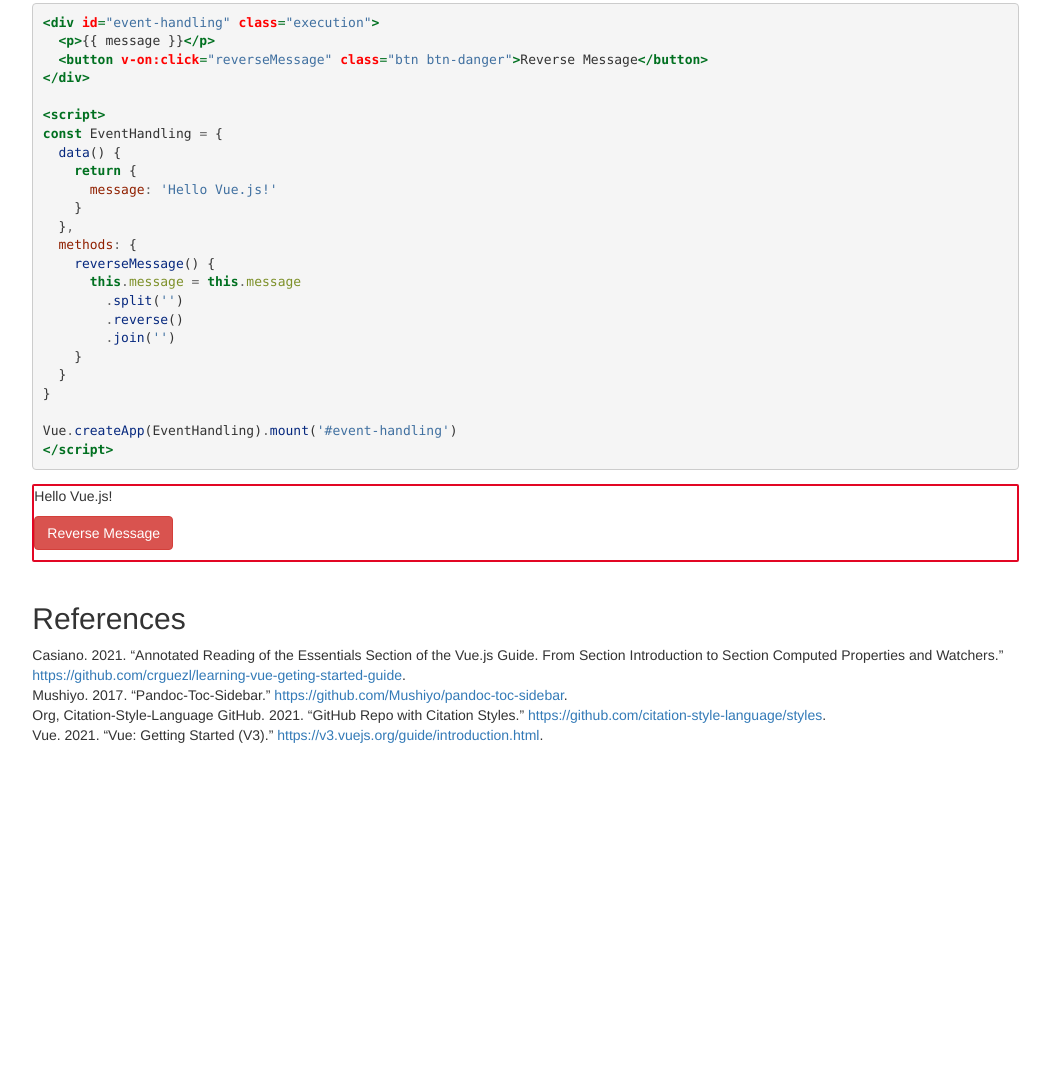
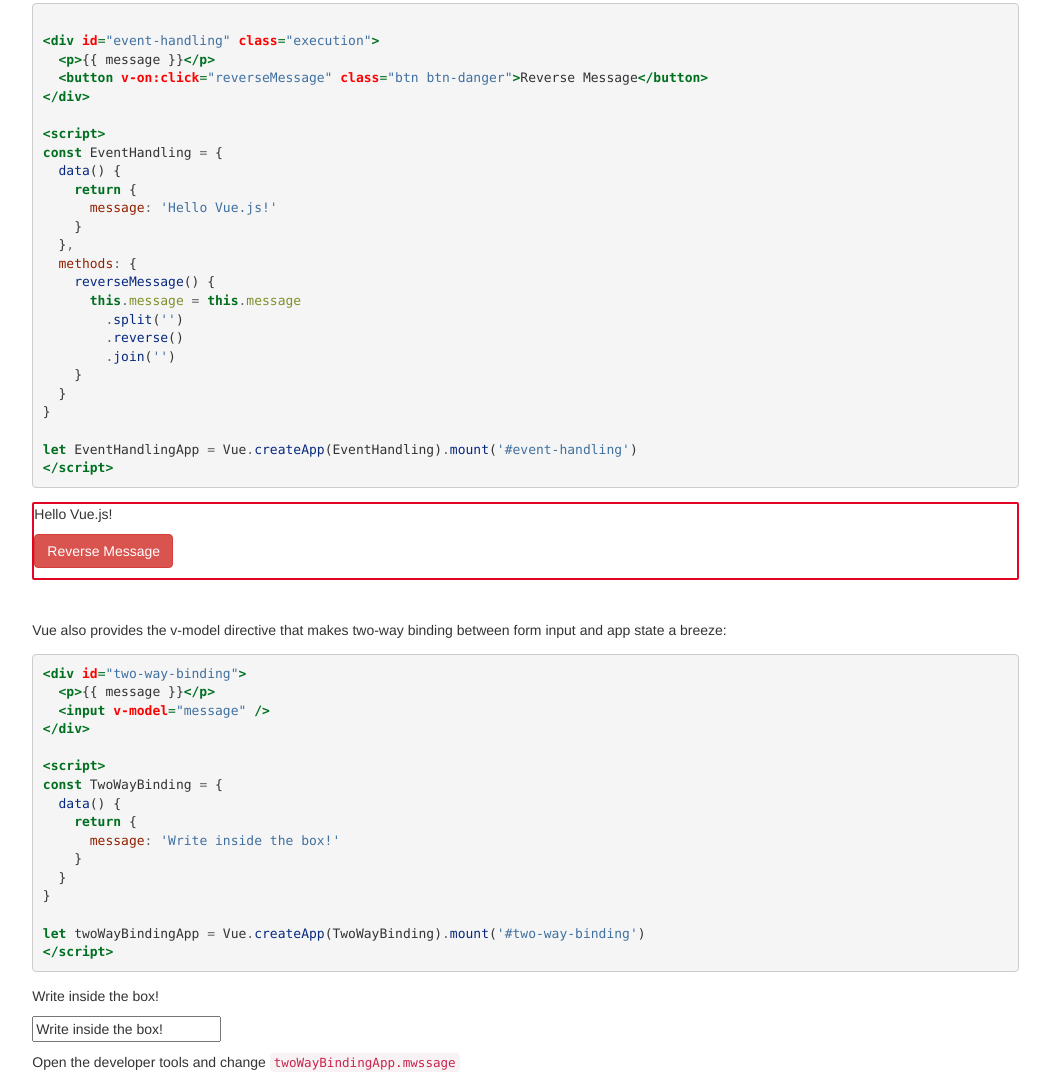
Before and after one commit to crguezl/learning-vue-3-getting-started-guide, a plain HTML site: page index.html in a window 1280 px wide. Shown: the part 3709-4784 px from the top of the page, without its empty margins (221-1271 px from the left). Before the commit the page ends 4474 px from the top, so only its background shows below. Drawn offline with nearby package versions, Linux system fonts and the light colour scheme.

Commit message:
index.html src/introduction.md

```diff
--- a/index.html
+++ b/index.html
@@ -303,7 +303,7 @@ let counterApp = Vue.createApp(Counter).mount('#counter')
 <span id="cb4-26"><a href="#cb4-26" aria-hidden="true" tabindex="-1"></a>  }</span>
 <span id="cb4-27"><a href="#cb4-27" aria-hidden="true" tabindex="-1"></a>}</span>
 <span id="cb4-28"><a href="#cb4-28" aria-hidden="true" tabindex="-1"></a></span>
-<span id="cb4-29"><a href="#cb4-29" aria-hidden="true" tabindex="-1"></a>Vue<span class="op">.</span><span class="fu">createApp</span>(Counter2)<span class="op">.</span><span class="fu">mount</span>(<span class="st">&#39;#counter2&#39;</span>)</span>
+<span id="cb4-29"><a href="#cb4-29" aria-hidden="true" tabindex="-1"></a><span class="kw">const</span> Counter2App <span class="op">=</span> Vue<span class="op">.</span><span class="fu">createApp</span>(Counter2)<span class="op">.</span><span class="fu">mount</span>(<span class="st">&#39;#counter2&#39;</span>)</span>
 <span id="cb4-30"><a href="#cb4-30" aria-hidden="true" tabindex="-1"></a><span class="kw">&lt;/script&gt;</span></span></code></pre></div>
 <div id="counter2" class="execution input-group mb-3"">
   Counter: {{ counter }}
@@ -332,7 +332,7 @@ const Counter2 = {
   }
 }
 
-Vue.createApp(Counter2).mount('#counter2')
+const Counter2App = Vue.createApp(Counter2).mount('#counter2')
 </script>
 <p>To let users interact with our app, we can use the <code>v-on</code> directive to attach event listeners that invoke methods on our instances.</p>
 <p>Note that in this method we update the state of our app without touching the DOM - all DOM manipulations are handled by Vue, and the code you write is focused on the underlying logic.</p>
@@ -358,30 +358,31 @@ Vue.createApp(AttributeBinding).mount('#bind-attribute')
 <h3 id="handling-user-input-with-v-on-and-v-model">Handling User Input with v-on and v-model</h3>
 <p>To let users interact with our app, we can use the <code>v-on</code> directive to attach event listeners that invoke methods on our instances.</p>
 <p>Note that in this method we update the state of our app without touching the DOM - all DOM manipulations are handled by Vue, and the code you write is focused on the underlying logic.</p>
-<div class="sourceCode" id="cb5"><pre class="sourceCode html"><code class="sourceCode html"><span id="cb5-1"><a href="#cb5-1" aria-hidden="true" tabindex="-1"></a><span class="kw">&lt;div</span> <span class="er">id</span><span class="ot">=</span><span class="st">&quot;event-handling&quot;</span> <span class="er">class</span><span class="ot">=</span><span class="st">&quot;execution&quot;</span><span class="kw">&gt;</span></span>
-<span id="cb5-2"><a href="#cb5-2" aria-hidden="true" tabindex="-1"></a>  <span class="kw">&lt;p&gt;</span>{{ message }}<span class="kw">&lt;/p&gt;</span></span>
-<span id="cb5-3"><a href="#cb5-3" aria-hidden="true" tabindex="-1"></a>  <span class="kw">&lt;button</span> <span class="er">v-on:click</span><span class="ot">=</span><span class="st">&quot;reverseMessage&quot;</span> <span class="er">class</span><span class="ot">=</span><span class="st">&quot;btn btn-danger&quot;</span><span class="kw">&gt;</span>Reverse Message<span class="kw">&lt;/button&gt;</span></span>
-<span id="cb5-4"><a href="#cb5-4" aria-hidden="true" tabindex="-1"></a><span class="kw">&lt;/div&gt;</span></span>
-<span id="cb5-5"><a href="#cb5-5" aria-hidden="true" tabindex="-1"></a></span>
-<span id="cb5-6"><a href="#cb5-6" aria-hidden="true" tabindex="-1"></a><span class="kw">&lt;script&gt;</span></span>
-<span id="cb5-7"><a href="#cb5-7" aria-hidden="true" tabindex="-1"></a><span class="kw">const</span> EventHandling <span class="op">=</span> {</span>
-<span id="cb5-8"><a href="#cb5-8" aria-hidden="true" tabindex="-1"></a>  <span class="fu">data</span>() {</span>
-<span id="cb5-9"><a href="#cb5-9" aria-hidden="true" tabindex="-1"></a>    <span class="cf">return</span> {</span>
-<span id="cb5-10"><a href="#cb5-10" aria-hidden="true" tabindex="-1"></a>      <span class="dt">message</span><span class="op">:</span> <span class="st">&#39;Hello Vue.js!&#39;</span></span>
-<span id="cb5-11"><a href="#cb5-11" aria-hidden="true" tabindex="-1"></a>    }</span>
-<span id="cb5-12"><a href="#cb5-12" aria-hidden="true" tabindex="-1"></a>  }<span class="op">,</span></span>
-<span id="cb5-13"><a href="#cb5-13" aria-hidden="true" tabindex="-1"></a>  <span class="dt">methods</span><span class="op">:</span> {</span>
-<span id="cb5-14"><a href="#cb5-14" aria-hidden="true" tabindex="-1"></a>    <span class="fu">reverseMessage</span>() {</span>
-<span id="cb5-15"><a href="#cb5-15" aria-hidden="true" tabindex="-1"></a>      <span class="kw">this</span><span class="op">.</span><span class="at">message</span> <span class="op">=</span> <span class="kw">this</span><span class="op">.</span><span class="at">message</span></span>
-<span id="cb5-16"><a href="#cb5-16" aria-hidden="true" tabindex="-1"></a>        <span class="op">.</span><span class="fu">split</span>(<span class="st">&#39;&#39;</span>)</span>
-<span id="cb5-17"><a href="#cb5-17" aria-hidden="true" tabindex="-1"></a>        <span class="op">.</span><span class="fu">reverse</span>()</span>
-<span id="cb5-18"><a href="#cb5-18" aria-hidden="true" tabindex="-1"></a>        <span class="op">.</span><span class="fu">join</span>(<span class="st">&#39;&#39;</span>)</span>
-<span id="cb5-19"><a href="#cb5-19" aria-hidden="true" tabindex="-1"></a>    }</span>
-<span id="cb5-20"><a href="#cb5-20" aria-hidden="true" tabindex="-1"></a>  }</span>
-<span id="cb5-21"><a href="#cb5-21" aria-hidden="true" tabindex="-1"></a>}</span>
-<span id="cb5-22"><a href="#cb5-22" aria-hidden="true" tabindex="-1"></a></span>
-<span id="cb5-23"><a href="#cb5-23" aria-hidden="true" tabindex="-1"></a>Vue<span class="op">.</span><span class="fu">createApp</span>(EventHandling)<span class="op">.</span><span class="fu">mount</span>(<span class="st">&#39;#event-handling&#39;</span>)</span>
-<span id="cb5-24"><a href="#cb5-24" aria-hidden="true" tabindex="-1"></a><span class="kw">&lt;/script&gt;</span></span></code></pre></div>
+<div class="sourceCode" id="cb5"><pre class="sourceCode html"><code class="sourceCode html"><span id="cb5-1"><a href="#cb5-1" aria-hidden="true" tabindex="-1"></a></span>
+<span id="cb5-2"><a href="#cb5-2" aria-hidden="true" tabindex="-1"></a><span class="kw">&lt;div</span> <span class="er">id</span><span class="ot">=</span><span class="st">&quot;event-handling&quot;</span> <span class="er">class</span><span class="ot">=</span><span class="st">&quot;execution&quot;</span><span class="kw">&gt;</span></span>
+<span id="cb5-3"><a href="#cb5-3" aria-hidden="true" tabindex="-1"></a>  <span class="kw">&lt;p&gt;</span>{{ message }}<span class="kw">&lt;/p&gt;</span></span>
+<span id="cb5-4"><a href="#cb5-4" aria-hidden="true" tabindex="-1"></a>  <span class="kw">&lt;button</span> <span class="er">v-on:click</span><span class="ot">=</span><span class="st">&quot;reverseMessage&quot;</span> <span class="er">class</span><span class="ot">=</span><span class="st">&quot;btn btn-danger&quot;</span><span class="kw">&gt;</span>Reverse Message<span class="kw">&lt;/button&gt;</span></span>
+<span id="cb5-5"><a href="#cb5-5" aria-hidden="true" tabindex="-1"></a><span class="kw">&lt;/div&gt;</span></span>
+<span id="cb5-6"><a href="#cb5-6" aria-hidden="true" tabindex="-1"></a></span>
+<span id="cb5-7"><a href="#cb5-7" aria-hidden="true" tabindex="-1"></a><span class="kw">&lt;script&gt;</span></span>
+<span id="cb5-8"><a href="#cb5-8" aria-hidden="true" tabindex="-1"></a><span class="kw">const</span> EventHandling <span class="op">=</span> {</span>
+<span id="cb5-9"><a href="#cb5-9" aria-hidden="true" tabindex="-1"></a>  <span class="fu">data</span>() {</span>
+<span id="cb5-10"><a href="#cb5-10" aria-hidden="true" tabindex="-1"></a>    <span class="cf">return</span> {</span>
+<span id="cb5-11"><a href="#cb5-11" aria-hidden="true" tabindex="-1"></a>      <span class="dt">message</span><span class="op">:</span> <span class="st">&#39;Hello Vue.js!&#39;</span></span>
+<span id="cb5-12"><a href="#cb5-12" aria-hidden="true" tabindex="-1"></a>    }</span>
+<span id="cb5-13"><a href="#cb5-13" aria-hidden="true" tabindex="-1"></a>  }<span class="op">,</span></span>
+<span id="cb5-14"><a href="#cb5-14" aria-hidden="true" tabindex="-1"></a>  <span class="dt">methods</span><span class="op">:</span> {</span>
+<span id="cb5-15"><a href="#cb5-15" aria-hidden="true" tabindex="-1"></a>    <span class="fu">reverseMessage</span>() {</span>
+<span id="cb5-16"><a href="#cb5-16" aria-hidden="true" tabindex="-1"></a>      <span class="kw">this</span><span class="op">.</span><span class="at">message</span> <span class="op">=</span> <span class="kw">this</span><span class="op">.</span><span class="at">message</span></span>
+<span id="cb5-17"><a href="#cb5-17" aria-hidden="true" tabindex="-1"></a>        <span class="op">.</span><span class="fu">split</span>(<span class="st">&#39;&#39;</span>)</span>
+<span id="cb5-18"><a href="#cb5-18" aria-hidden="true" tabindex="-1"></a>        <span class="op">.</span><span class="fu">reverse</span>()</span>
+<span id="cb5-19"><a href="#cb5-19" aria-hidden="true" tabindex="-1"></a>        <span class="op">.</span><span class="fu">join</span>(<span class="st">&#39;&#39;</span>)</span>
+<span id="cb5-20"><a href="#cb5-20" aria-hidden="true" tabindex="-1"></a>    }</span>
+<span id="cb5-21"><a href="#cb5-21" aria-hidden="true" tabindex="-1"></a>  }</span>
+<span id="cb5-22"><a href="#cb5-22" aria-hidden="true" tabindex="-1"></a>}</span>
+<span id="cb5-23"><a href="#cb5-23" aria-hidden="true" tabindex="-1"></a></span>
+<span id="cb5-24"><a href="#cb5-24" aria-hidden="true" tabindex="-1"></a><span class="kw">let</span> EventHandlingApp <span class="op">=</span> Vue<span class="op">.</span><span class="fu">createApp</span>(EventHandling)<span class="op">.</span><span class="fu">mount</span>(<span class="st">&#39;#event-handling&#39;</span>)</span>
+<span id="cb5-25"><a href="#cb5-25" aria-hidden="true" tabindex="-1"></a><span class="kw">&lt;/script&gt;</span></span></code></pre></div>
 <div id="event-handling" class="execution">
 <p>
 {{ message }}
@@ -405,8 +406,43 @@ const EventHandling = {
   }
 }
 
-Vue.createApp(EventHandling).mount('#event-handling')
+let EventHandlingApp = Vue.createApp(EventHandling).mount('#event-handling')
 </script>
+<p>Vue also provides the v-model directive that makes two-way binding between form input and app state a breeze:</p>
+<div class="sourceCode" id="cb6"><pre class="sourceCode html"><code class="sourceCode html"><span id="cb6-1"><a href="#cb6-1" aria-hidden="true" tabindex="-1"></a><span class="kw">&lt;div</span> <span class="er">id</span><span class="ot">=</span><span class="st">&quot;two-way-binding&quot;</span><span class="kw">&gt;</span></span>
+<span id="cb6-2"><a href="#cb6-2" aria-hidden="true" tabindex="-1"></a>  <span class="kw">&lt;p&gt;</span>{{ message }}<span class="kw">&lt;/p&gt;</span></span>
+<span id="cb6-3"><a href="#cb6-3" aria-hidden="true" tabindex="-1"></a>  <span class="kw">&lt;input</span> <span class="er">v-model</span><span class="ot">=</span><span class="st">&quot;message&quot;</span> <span class="kw">/&gt;</span></span>
+<span id="cb6-4"><a href="#cb6-4" aria-hidden="true" tabindex="-1"></a><span class="kw">&lt;/div&gt;</span></span>
+<span id="cb6-5"><a href="#cb6-5" aria-hidden="true" tabindex="-1"></a></span>
+<span id="cb6-6"><a href="#cb6-6" aria-hidden="true" tabindex="-1"></a><span class="kw">&lt;script&gt;</span></span>
+<span id="cb6-7"><a href="#cb6-7" aria-hidden="true" tabindex="-1"></a><span class="kw">const</span> TwoWayBinding <span class="op">=</span> {</span>
+<span id="cb6-8"><a href="#cb6-8" aria-hidden="true" tabindex="-1"></a>  <span class="fu">data</span>() {</span>
+<span id="cb6-9"><a href="#cb6-9" aria-hidden="true" tabindex="-1"></a>    <span class="cf">return</span> {</span>
+<span id="cb6-10"><a href="#cb6-10" aria-hidden="true" tabindex="-1"></a>      <span class="dt">message</span><span class="op">:</span> <span class="st">&#39;Write inside the box!&#39;</span></span>
+<span id="cb6-11"><a href="#cb6-11" aria-hidden="true" tabindex="-1"></a>    }</span>
+<span id="cb6-12"><a href="#cb6-12" aria-hidden="true" tabindex="-1"></a>  }</span>
+<span id="cb6-13"><a href="#cb6-13" aria-hidden="true" tabindex="-1"></a>}</span>
+<span id="cb6-14"><a href="#cb6-14" aria-hidden="true" tabindex="-1"></a></span>
+<span id="cb6-15"><a href="#cb6-15" aria-hidden="true" tabindex="-1"></a><span class="kw">let</span> twoWayBindingApp <span class="op">=</span> Vue<span class="op">.</span><span class="fu">createApp</span>(TwoWayBinding)<span class="op">.</span><span class="fu">mount</span>(<span class="st">&#39;#two-way-binding&#39;</span>)</span>
+<span id="cb6-16"><a href="#cb6-16" aria-hidden="true" tabindex="-1"></a><span class="kw">&lt;/script&gt;</span></span></code></pre></div>
+<div id="two-way-binding">
+<p>
+{{ message }}
+</p>
+<p><input v-model="message" /></p>
+</div>
+<script>
+const TwoWayBinding = {
+  data() {
+    return {
+      message: 'Write inside the box!'
+    }
+  }
+}
+
+let twoWayBindingApp = Vue.createApp(TwoWayBinding).mount('#two-way-binding')
+</script>
+<p>Open the developer tools and change <code>twoWayBindingApp.mwssage</code></p>
 <h2 class="unnumbered" id="references">References</h2>
 <div id="refs" class="references csl-bib-body hanging-indent" role="doc-bibliography">
 <div id="ref-casiano" class="csl-entry" role="doc-biblioentry">
```
Also changed, not shown: src/introduction.md (+69 -29 lines).
